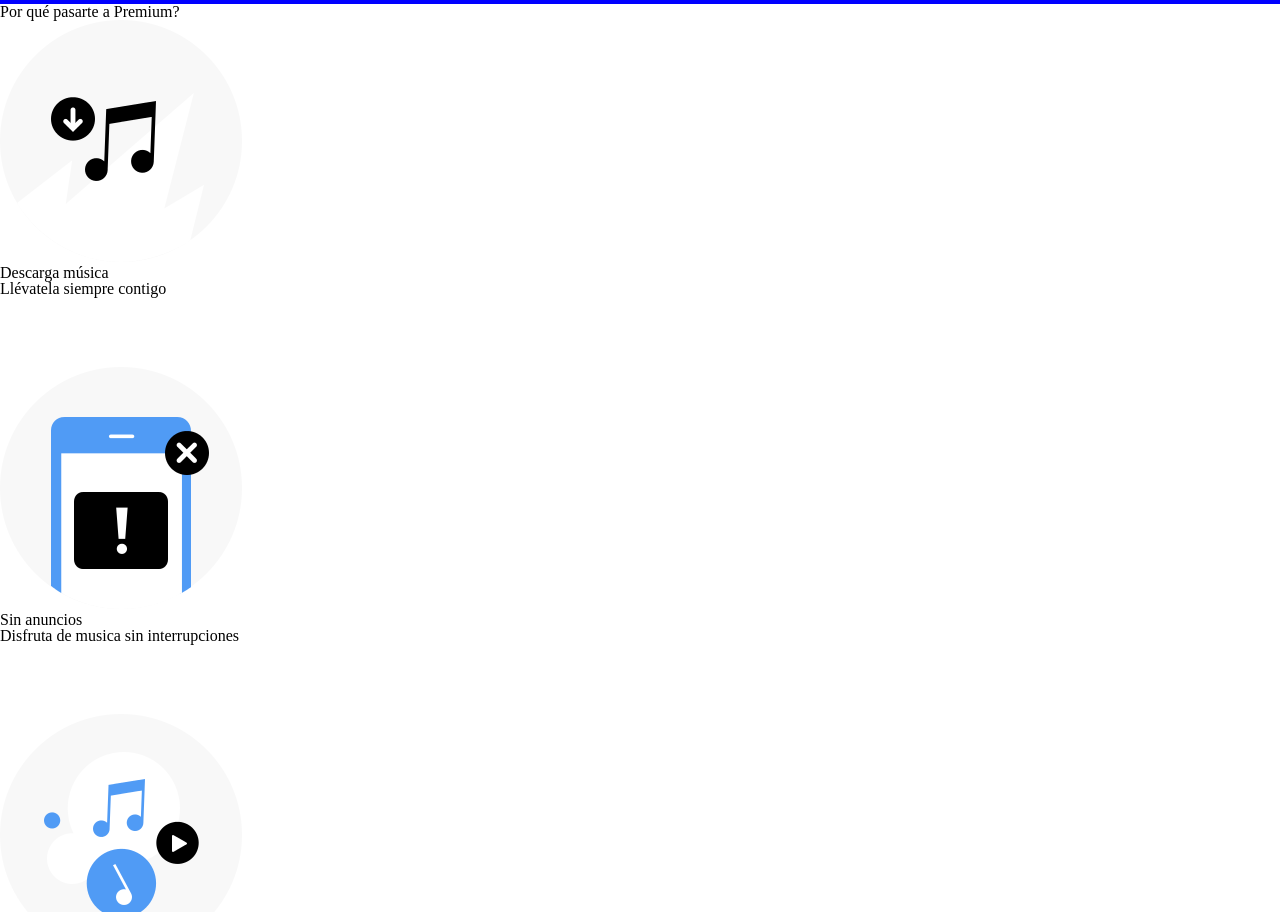
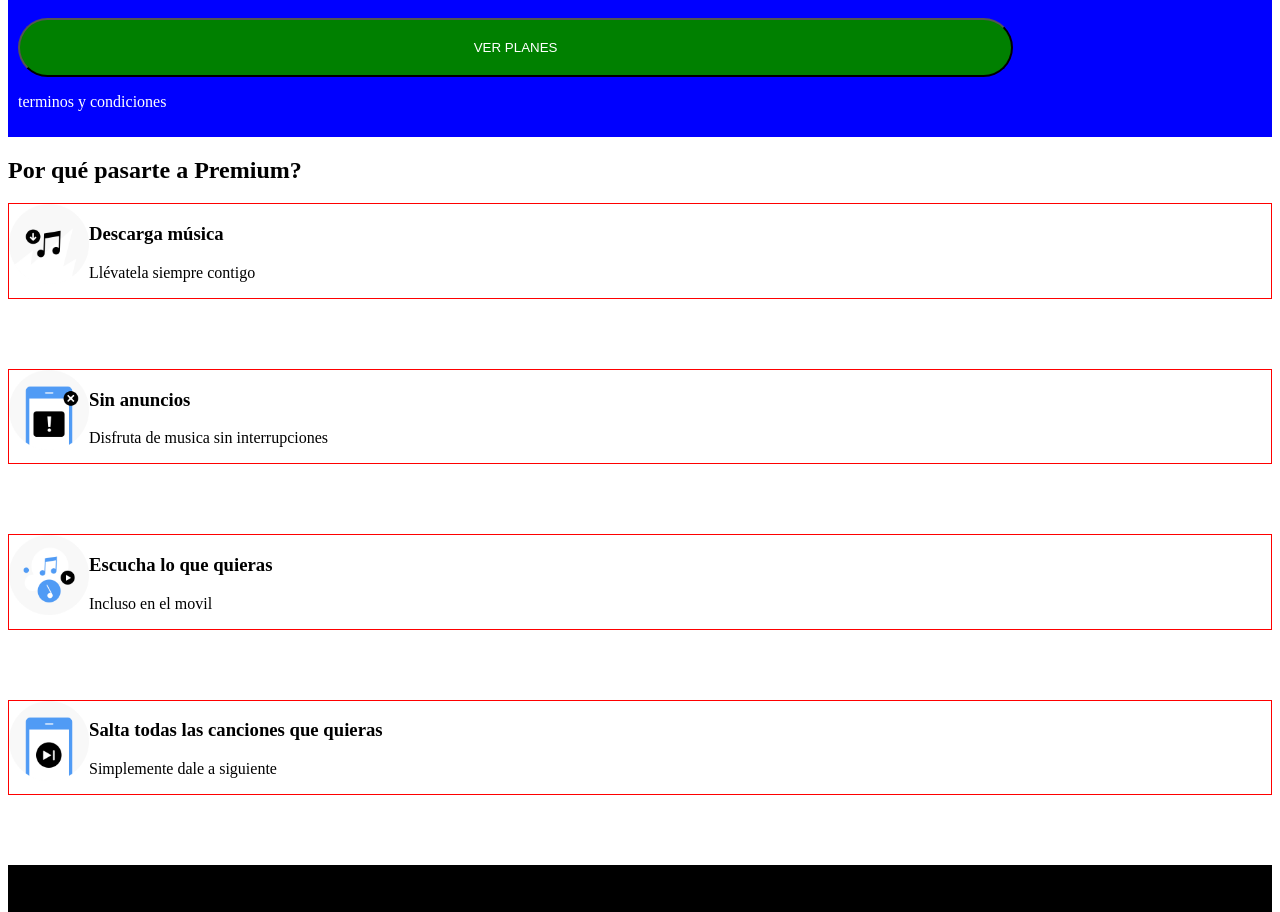
Before and after one commit to Adalab/promo-s-module-1-pair-8-spotify, a plain HTML site: page index.html in a window 1280 px wide. Shown: the part 149-1061 px from the top of the page. Drawn offline with Linux system fonts and the light colour scheme.

Commit message:
benefits boxes

```diff
--- a/css/main.css
+++ b/css/main.css
@@ -15,6 +15,10 @@ footer {
     background-color: black;
 }
 
+h3 {
+    font-weight: 700;
+}
+
 .mybutton {
     background-color: green;
     color: white;
@@ -24,6 +28,8 @@ footer {
     text-transform: uppercase;
 }
 
-.bloqueTitulo {
+.contenedor {
     margin-bottom: 70px;
+    display: flex;
+    border: 1px solid red;
 }
--- a/index.html
+++ b/index.html
@@ -1,16 +1,15 @@
 <!DOCTYPE html>
 <html lang="es">
-
   <head>
-  <meta charset="UTF-8">
-  <meta http-equiv="X-UA-Compatible" content="IE=edge">
-  <meta name="viewport" content="width=device-width, initial-scale=1.0">
-    <link rel="stylesheet" href="./css/reset.css" />
+    <meta charset="UTF-8" />
+    <meta http-equiv="X-UA-Compatible" content="IE=edge" />
+    <meta name="viewport" content="width=device-width, initial-scale=1.0" />
+    <!-- esta linea rompe los estilos de los H  -->
+    <!-- <link rel="stylesheet" href="./css/reset.css" /> -->
     <link rel="stylesheet" href="./css/main.css" />
   </head>
 
   <body>
-
     <nav>Spotify</nav>
 
     <header>
@@ -23,37 +22,61 @@
     </header>
 
     <main>
-
       <h2>Por qué pasarte a Premium?</h2>
 
-      <div class="bloqueTitulo">
-        <img src="./images/benefit-1.png" alt="Nota musical">
+      <div class="contenedor">
+        <img
+          src="./images/benefit-1.png"
+          alt="Nota musical"
+          width="80px"
+          height="80px"
+        />
+        <div>
           <h3>Descarga música</h3>
           <p>Llévatela siempre contigo</p>
         </div>
+      </div>
 
-      <div class="bloqueTitulo">
-        <img src="./images/benefit-2.png" alt="Icono movil sin anuncios">
+      <div class="contenedor">
+        <img
+          src="./images/benefit-2.png"
+          alt="Icono movil sin anuncios"
+          width="80px"
+          height="80px"
+        />
+        <div>
           <h3>Sin anuncios</h3>
           <p>Disfruta de musica sin interrupciones</p>
         </div>
+      </div>
 
-      <div class="bloqueTitulo">
-        <img src="./images/benefit-3.png" alt="Corchea">
+      <div class="contenedor">
+        <img
+          src="./images/benefit-3.png"
+          alt="Corchea"
+          width="80px"
+          height="80px"
+        />
+        <div>
           <h3>Escucha lo que quieras</h3>
           <p>Incluso en el movil</p>
         </div>
+      </div>
 
-      <div class="bloqueTitulo">
-        <img src="./images/benefit-4.png" alt="Icono movil next">
+      <div class="contenedor">
+        <img
+          src="./images/benefit-4.png"
+          alt="Icono movil next"
+          width="80px"
+          height="80px"
+        />
+        <div>
           <h3>Salta todas las canciones que quieras</h3>
           <p>Simplemente dale a siguiente</p>
         </div>
-
+      </div>
     </main>
 
     <footer></footer>
-
   </body>
-
 </html>
```
Lines whose indentation alone changed are shown as unchanged.
